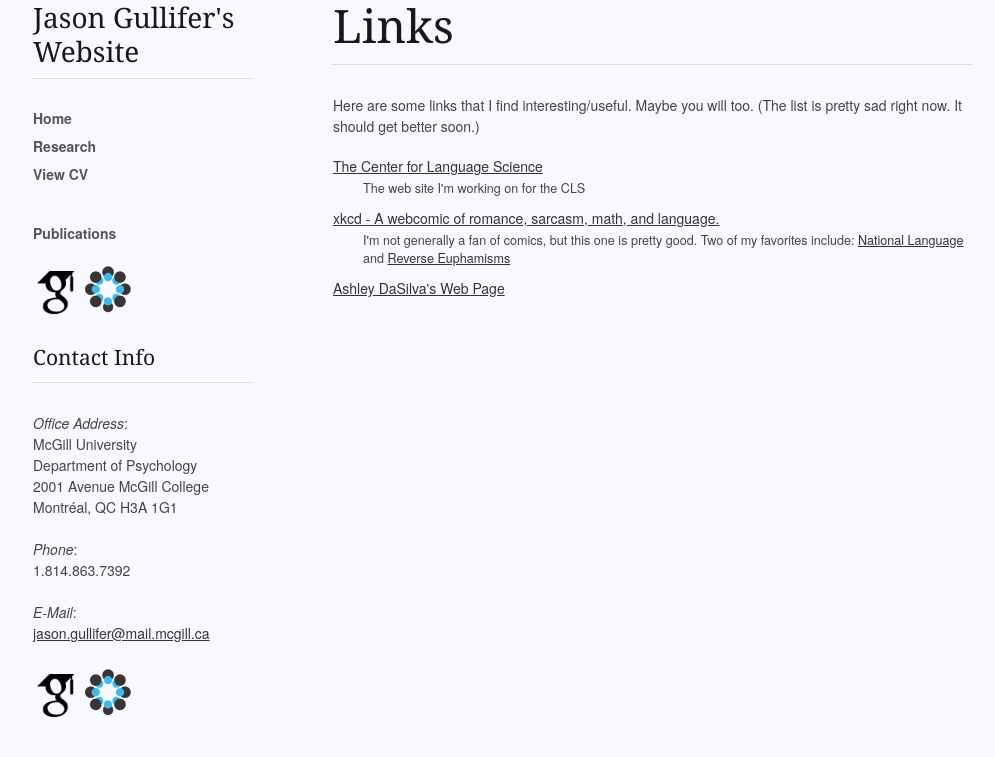
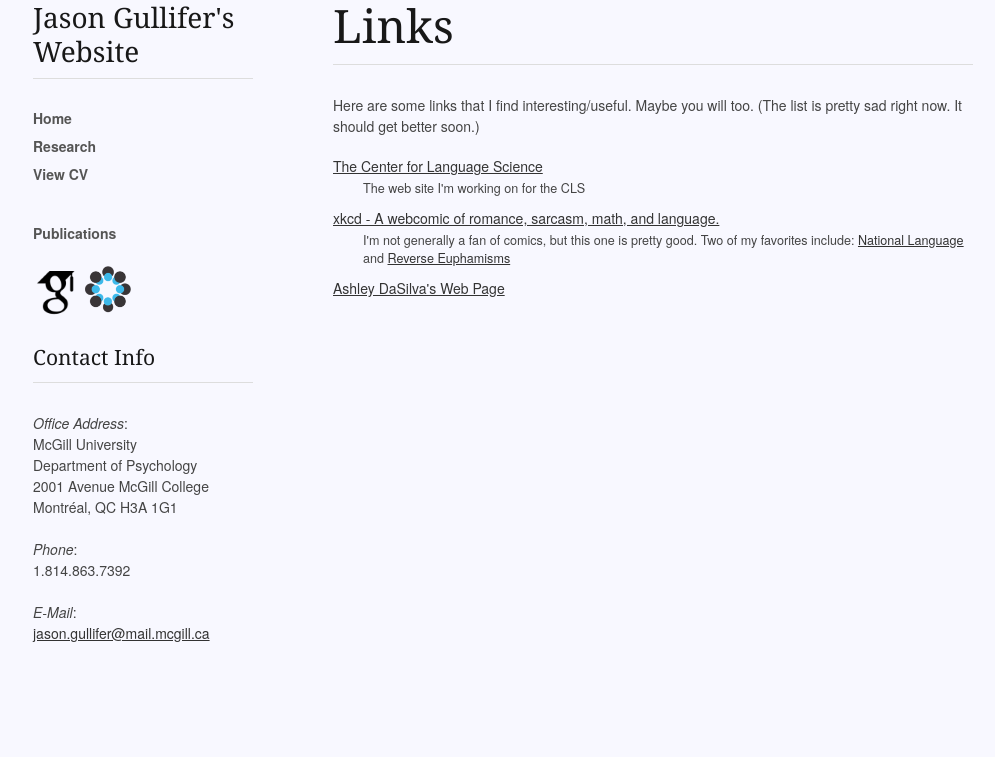
Before and after one commit to jasongullifer/jasongullifer.github.io, a Jekyll site: the page built from links.html, in a window 1280 px wide. Shown: the top 757 px of the page, without its empty margins (137-1132 px from the left). Built offline with Jekyll 4.4.1, drawn with Linux system fonts in a browser that asks for light colours; nearby versions of some CDN libraries; Markdown is read by kramdown in place of the engine named in the settings.

Commit message:
move scholar and osf icons

```diff
--- a/_includes/contactinfo.html
+++ b/_includes/contactinfo.html
@@ -10,9 +10,4 @@ Montr&eacute;al, QC H3A 1G1<br/>
 <em>Phone</em>:<br> 1.814.863.7392<br/><br/>
 <em>E-Mail</em>:<br/> <a href="mailto:jason.gullifer@mail.mcgill.ca">jason.gullifer@mail.mcgill.ca</a><br/>
 <br/>
-
-<a href="https://scholar.google.ca/citations?hl=en&user=hQZQv2kAAAAJ&hl=eng"><img align="middle" alt="google scholar profile" width="48" src="images/scholar.png"></a>
-
-<a href="https://osf.io/vjk7w/"><img align="middle" alt="osf profile" width="48" src="images/osf.png"></a>
-
 </p>
```
